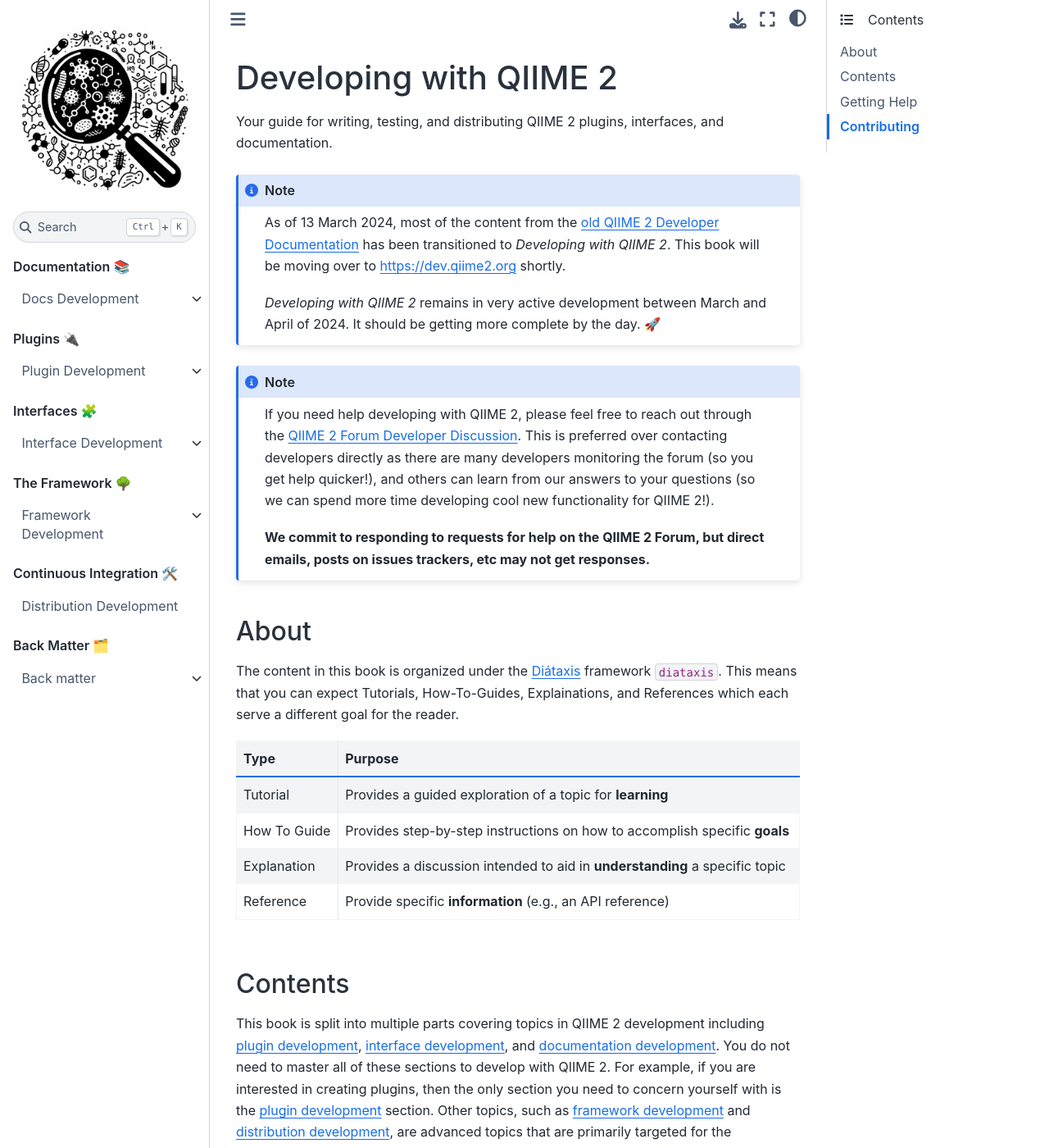
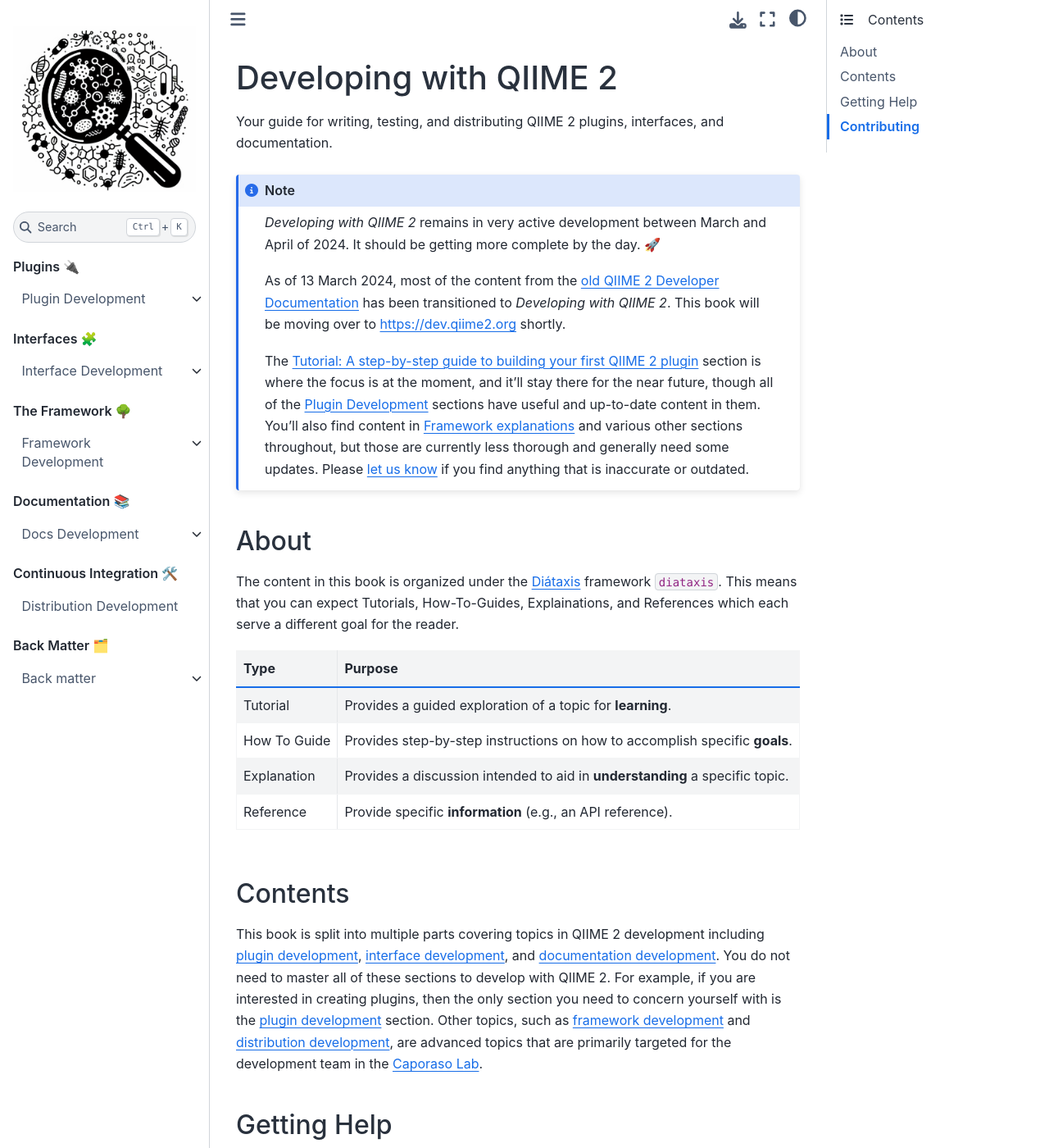
Before and after one commit to caporaso-lab/developing-with-qiime2, a Jupyter Book: the page built from book/intro.md, in a window 1280 px wide and 1400 px high. Shown: the whole window at 82% size. Built offline with Jupyter Book 1.0.4 settings and Sphinx 7.4.7 and the Sphinx Book theme 1.1.4, drawn with Linux system fonts in a browser that asks for light colours; pages that are not in the unit, such as notebooks, are missing from menus; cross-references to code outside the pages are shown as plain code; some of the changed text lies outside the part shown.

Commit message:
update front-page content

````diff
--- a/book/_toc.yml
+++ b/book/_toc.yml
@@ -4,13 +4,6 @@
 format: jb-book
 root: intro
 parts:
-
-  - caption: "Documentation 📚"
-    chapters:
-      - file: docs/intro
-        sections:
-        - file: docs/user-documentation
-        - file: docs/developer-documentation
 
   - caption: "Plugins 🔌"
     chapters:
@@ -77,6 +70,13 @@ parts:
           sections:
             - file: framework/references/archive-versions
 
+  - caption: "Documentation 📚"
+    chapters:
+      - file: docs/intro
+        sections:
+        - file: docs/user-documentation
+        - file: docs/developer-documentation
+
   - caption: "Continuous Integration 🛠️"
     chapters:
       - file: ci/intro
--- a/book/intro.md
+++ b/book/intro.md
@@ -3,18 +3,15 @@
 Your guide for writing, testing, and distributing QIIME 2 plugins, interfaces, and documentation.
 
 ```{note}
+*Developing with QIIME 2* remains in very active development between March and April of 2024.
+It should be getting more complete by the day. 🚀
+
 As of 13 March 2024, most of the content from the [old QIIME 2 Developer Documentation](https://dev.qiime2.org) has been transitioned to *Developing with QIIME 2*.
 This book will be moving over to https://dev.qiime2.org shortly.
 
-*Developing with QIIME 2* remains in very active development between March and April of 2024.
-It should be getting more complete by the day. 🚀
-```
-
-```{note}
-If you need help developing with QIIME 2, please feel free to reach out through the {{ developer_discussion }}.
-This is preferred over contacting developers directly as there are many developers monitoring the forum (so you get help quicker!), and others can learn from our answers to your questions (so we can spend more time developing cool new functionality for QIIME 2!).
-
-**We commit to responding to requests for help on the QIIME 2 Forum, but direct emails, posts on issues trackers, etc may not get responses.**
+The [](plugin-tutorial-intro) section is where the focus is at the moment, and it'll stay there for the near future, though all of the [](plugins/intro.md) sections have useful and up-to-date content in them.
+You'll also find content in [](framework-explanations) and various other sections throughout, but those are currently less thorough and generally need some updates.
+Please [let us know](https://github.com/caporaso-lab/developing-with-qiime2/issues) if you find anything that is inaccurate or outdated.
 ```
 
 ## About
@@ -28,16 +25,16 @@ This means that you can expect Tutorials, How-To-Guides, Explainations, and Refe
   - Purpose
 
 * - Tutorial
-  - Provides a guided exploration of a topic for **learning**
+  - Provides a guided exploration of a topic for **learning**.
 
 * - How To Guide
-  - Provides step-by-step instructions on how to accomplish specific **goals**
+  - Provides step-by-step instructions on how to accomplish specific **goals**.
 
 * - Explanation
-  - Provides a discussion intended to aid in **understanding** a specific topic
+  - Provides a discussion intended to aid in **understanding** a specific topic.
 
 * - Reference
-  - Provide specific **information** (e.g., an API reference)
+  - Provide specific **information** (e.g., an API reference).
 ```
 
 ## Contents
````
Also changed, not shown: book/framework/explanations/intro.md (+2 -1 lines), book/interfaces/references/api.md (+1 -1 lines).
